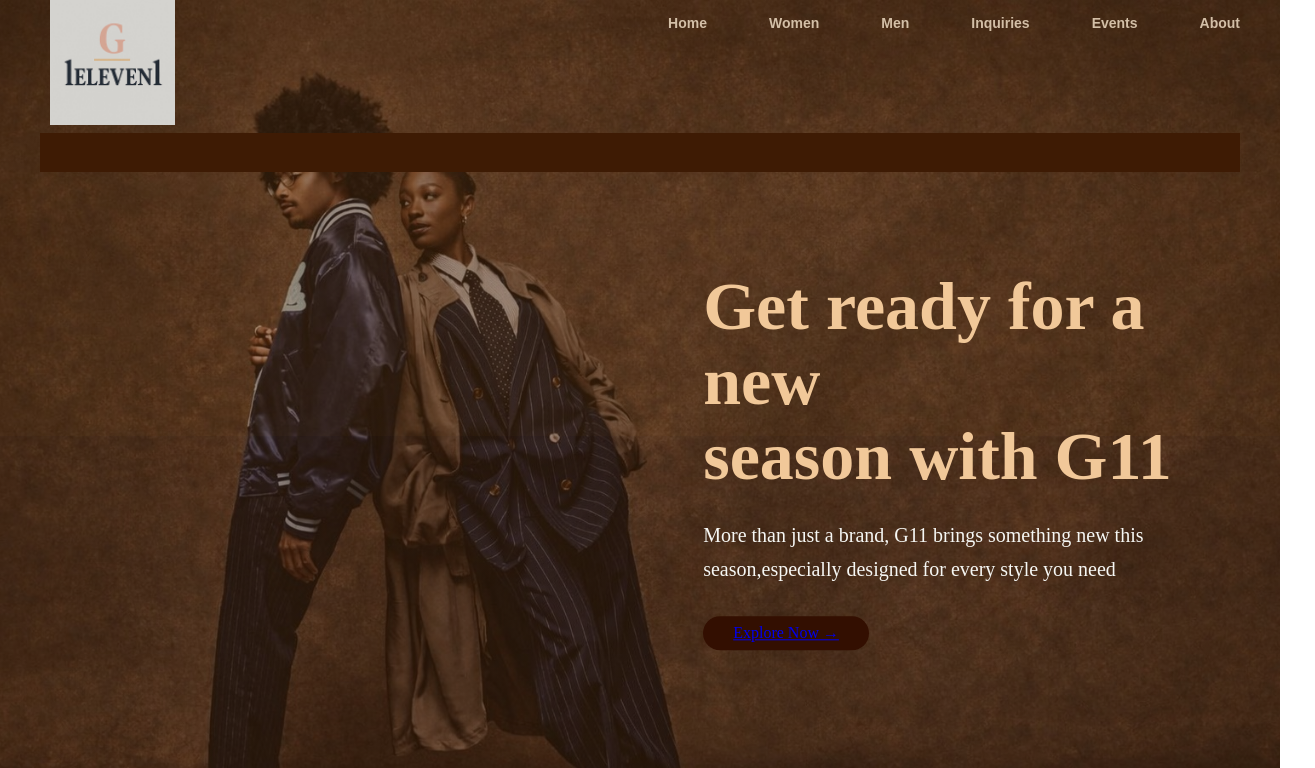
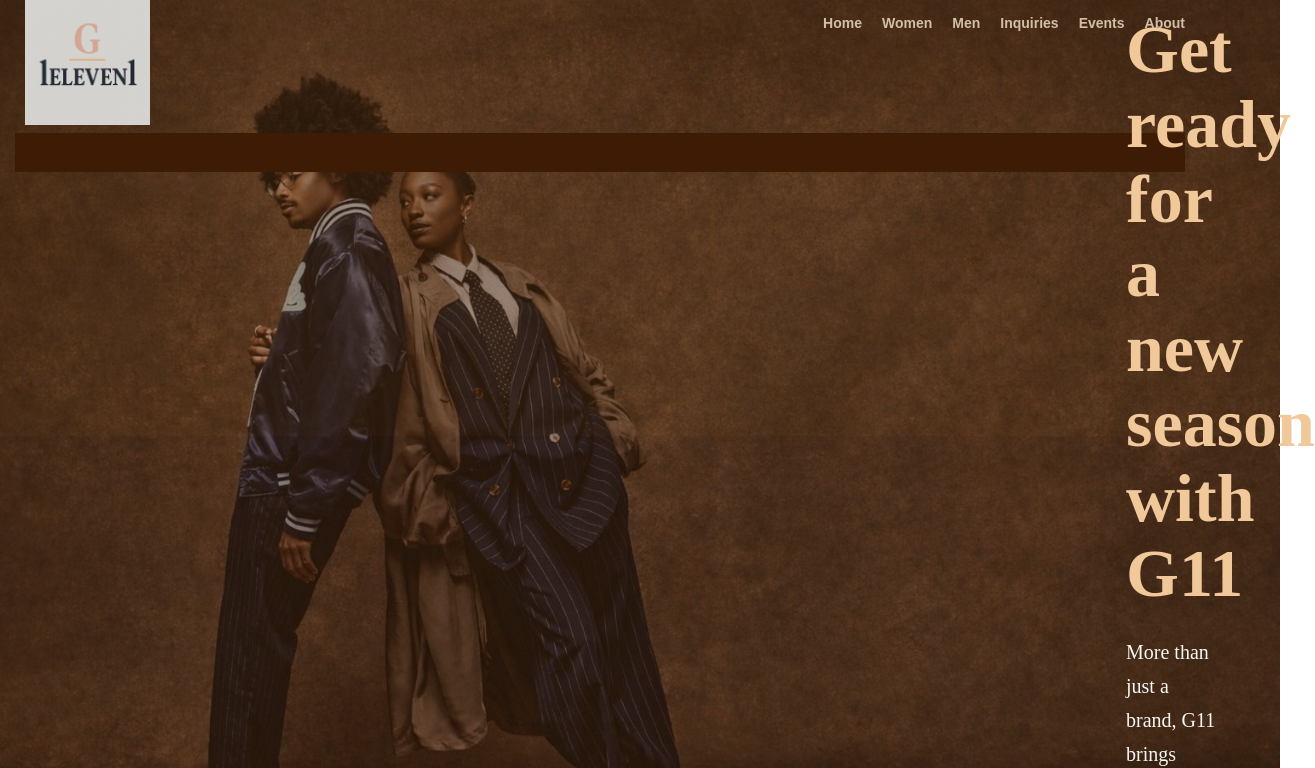
Before and after one commit to Ama-uiux/G11.web, a plain HTML site: page index.html in a window 1280 px wide. Shown: the top 768 px of the page, 1315 px wide, since content can reach past the window. Drawn offline with Linux system fonts and the light colour scheme.

Commit message:
Update style.css

```diff
--- a/style.css
+++ b/style.css
@@ -15,11 +15,10 @@
     height: 109vh;
 }
 
-.navbar{
+.navbar {
     width: 100%;
     max-width: 1200px;
-    height: 75px;
-    margin: auto;
+    padding: 0 15px;
 }
 
 .icon{
@@ -52,7 +51,7 @@
 
 ul li{
 list-style: none;
-margin-left: 62px;
+margin-left: 20px;
 margin-top: 15px;
 font-size: 14px;
 }
@@ -78,10 +77,11 @@
 
 .hero-content {
 position: absolute;
-right: 6%;
+right:5%;
 top: 50%;
 transform: translateY(-50%);
-width: 500px;
+width: 90px;
+max-width: 500px;
 color: rgb(241, 200, 153);
 }
 
```
